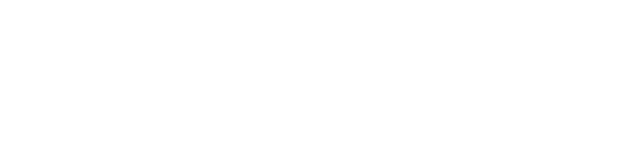
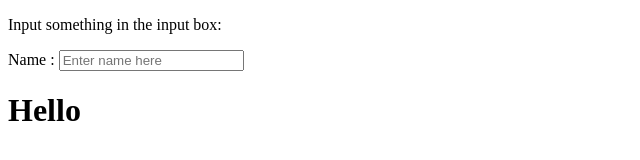
Before and after one commit to TimAConner/NSS-Modern-JavaScript-Developer-Angular-Practice, a plain HTML site: page index.html in a window 1280 px wide. Shown: the whole page, without its empty margins (0-640 px from the left). Drawn offline with nearby package versions, Linux system fonts and the light colour scheme.

Commit message:
First test with angular.

```diff
--- a/index.html
+++ b/index.html
@@ -8,5 +8,16 @@
 </head>
 <body>
 
+    <script src="https://ajax.googleapis.com/ajax/libs/angularjs/1.6.4/angular.min.js"></script>
+    <body>
+
+    <div ng-app="">
+
+    <p>Input something in the input box:</p>
+    <p>Name : <input type="text" ng-model="name" placeholder="Enter name here"></p>
+    <h1>Hello {{name}}</h1>
+
+    </div>
+
 </body>
 </html>
```
